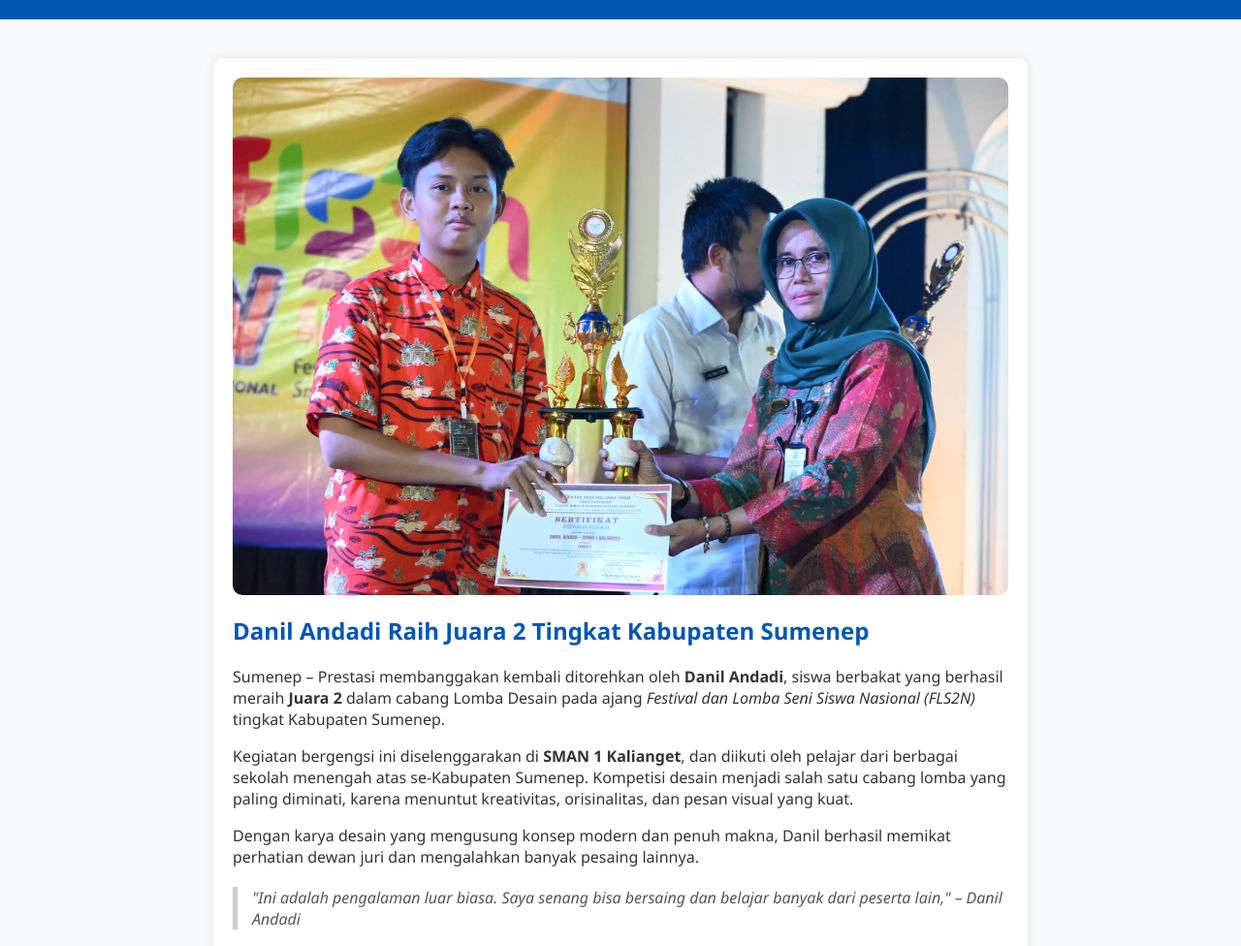
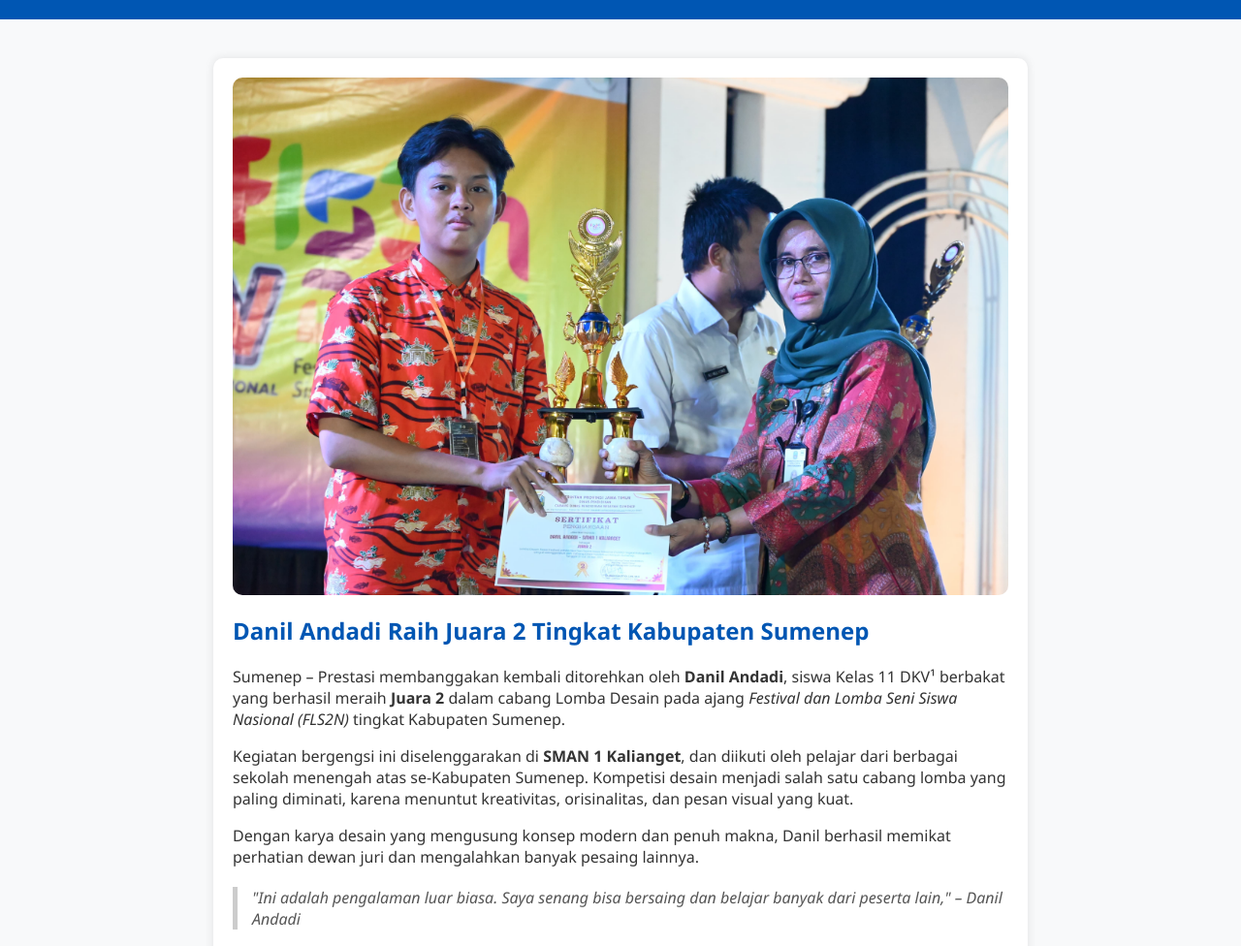
Before and after one commit to imammahdy-ux/Cofsionee, a plain HTML site: page Juara.html in a window 1280 px wide. Shown: the part 106-1082 px from the top of the page at 97% size. Drawn offline with Linux system fonts and the light colour scheme.

Commit message:
Juara.html

```diff
--- a/Juara.html
+++ b/Juara.html
@@ -63,7 +63,7 @@
   <h2>Danil Andadi Raih Juara 2 Tingkat Kabupaten Sumenep</h2>
 
   <p>
-    Sumenep – Prestasi membanggakan kembali ditorehkan oleh <strong>Danil Andadi</strong>, siswa berbakat yang berhasil meraih <strong>Juara 2</strong> dalam cabang Lomba Desain pada ajang <em>Festival dan Lomba Seni Siswa Nasional (FLS2N)</em> tingkat Kabupaten Sumenep.
+    Sumenep – Prestasi membanggakan kembali ditorehkan oleh <strong>Danil Andadi</strong>, siswa Kelas 11 DKV¹ berbakat yang berhasil meraih <strong>Juara 2</strong> dalam cabang Lomba Desain pada ajang <em>Festival dan Lomba Seni Siswa Nasional (FLS2N)</em> tingkat Kabupaten Sumenep.
   </p>
   <p>
     Kegiatan bergengsi ini diselenggarakan di <strong>SMAN 1 Kalianget</strong>, dan diikuti oleh pelajar dari berbagai sekolah menengah atas se-Kabupaten Sumenep. Kompetisi desain menjadi salah satu cabang lomba yang paling diminati, karena menuntut kreativitas, orisinalitas, dan pesan visual yang kuat.
```
